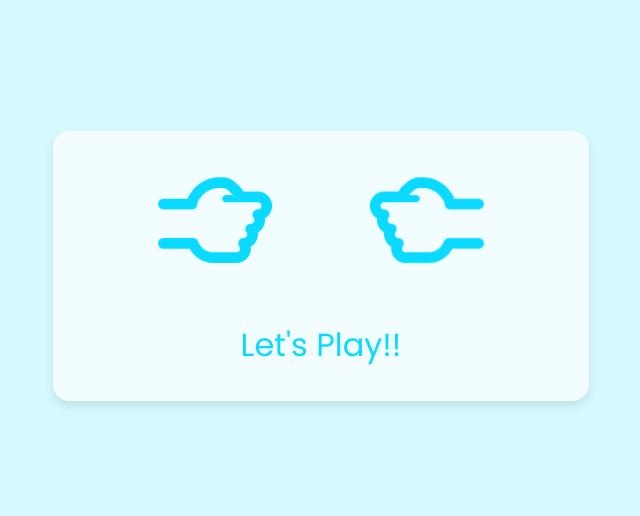
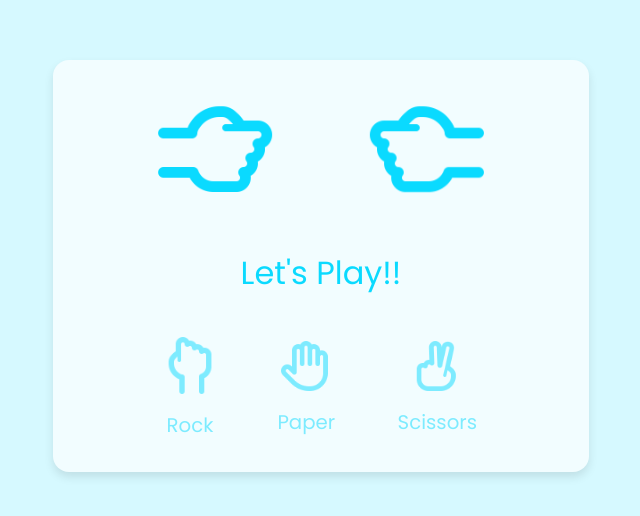
Before and after one commit to JinnawatJid/DiceClash, a plain HTML site: page index.html in a window 1280 px wide. Shown: the part 134-650 px from the top of the page, without its empty margins (319-959 px from the left). Drawn offline with Linux system fonts and the light colour scheme.

Commit message:
implement rock paper scissors option

```diff
--- a/index.html
+++ b/index.html
@@ -19,6 +19,21 @@
       </div>
       <div class="result">Let's Play!!</div>
     </div>
+
+    <div class="option_images">
+      <span class="option_image">
+        <img src="images/rock.png" alt="">
+        <p>Rock</p>
+      </span>
+      <span class="option_image">
+        <img src="images/paper.png" alt="">
+        <p>Paper</p>
+      </span>
+      <span class="option_image">
+        <img src="images/scissors.png" alt="">
+        <p>Scissors</p>
+      </span>
+    </div>
   </section>
 </body>
 </html>
--- a/styles.css
+++ b/styles.css
@@ -45,3 +45,38 @@ body {
   color: #0ADAFF;
   margin-top: 2.25rem;
 }
+
+.option_images img {
+  width: 50px;
+}
+
+.option_images {
+  display: flex;
+  align-items: center;
+  margin-top: 2.5rem;
+  justify-content: space-between;
+}
+
+.option_image {
+  display: flex;
+  flex-direction: column;
+  align-items: center;
+  opacity: 0.5;
+  cursor: pointer;
+  transition: opacity 0.3s ease;
+}
+
+.option_image:hover {
+  opacity: 1;
+}
+
+.option_image img {
+  pointer-events: none;
+
+}
+.option_image p {
+  color: #0ADAFF;
+  font-size: 1.235rem;
+  margin-top: 1rem;
+  pointer-events: none;
+}
```
